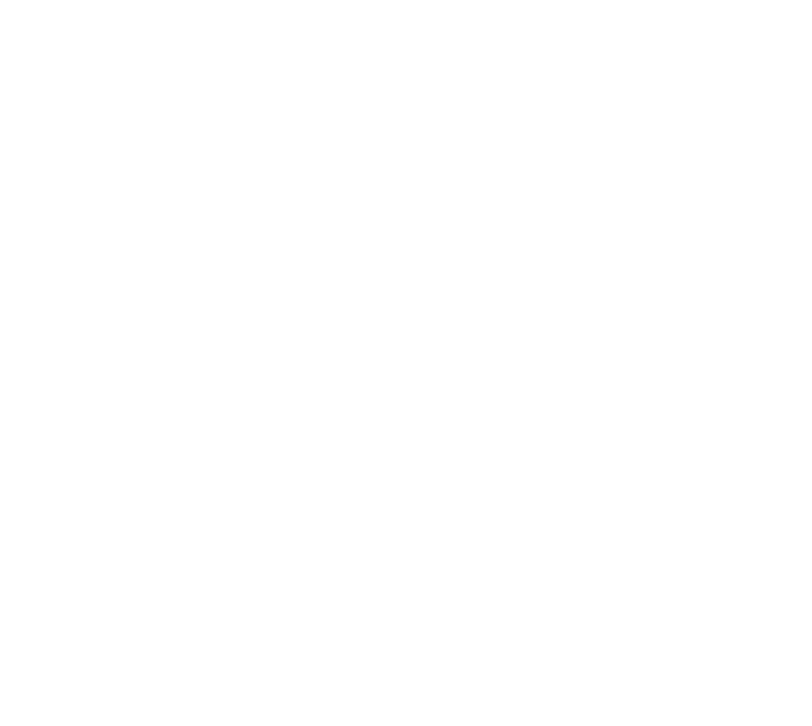
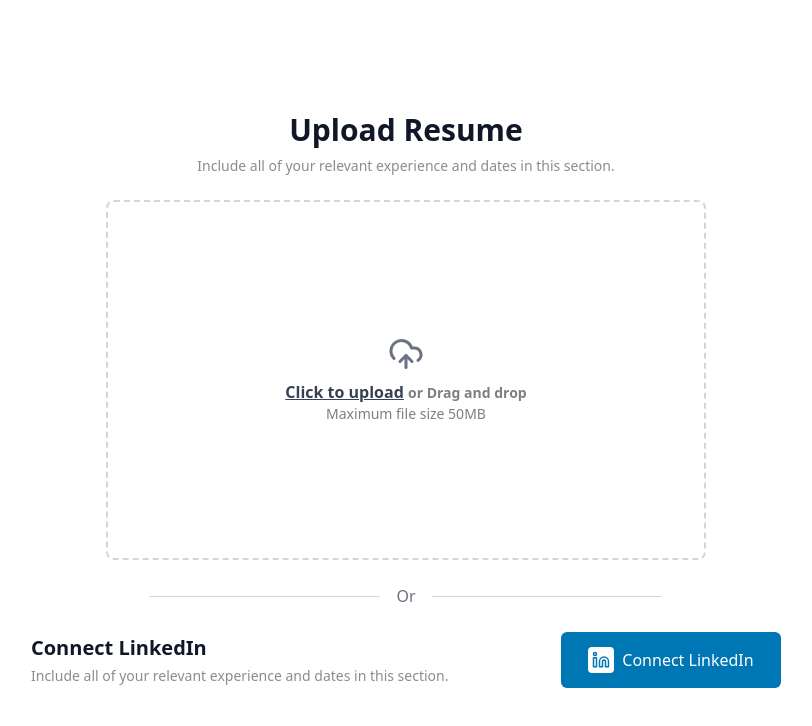
Before and after one commit to shivamsharmxa/Mesdo-frontend, a React (Vite) app: page /onBoarding/resume in a window 1280 px wide. Before the commit this address had no page. Shown: the top 726 px of the page, without its empty margins (234-1046 px from the left). Built offline with nearby package versions, Linux system fonts and the light colour scheme.

Commit message:
UploadResume page is added

```diff
--- /dev/null
+++ b/src/pages/onboarding/UploadResume.jsx
@@ -0,0 +1,79 @@
+import { useState } from "react";
+import { CloudUpload, Linkedin } from "lucide-react";
+
+const UploadResume = () => {
+  const [file, setFile] = useState(null);
+
+  const handleFileUpload = (event) => {
+    const uploadedFile = event.target.files[0];
+    setFile(uploadedFile);
+  };
+
+  return (
+    <div className="flex flex-col items-center justify-center min-h-screen px-4 font-inter">
+      <h2 className="text-3xl font-bold text-gray-900">Upload Resume</h2>
+      <p className="text-sm font-Inter mt-2 text-[#8C8C8C] ">
+        Include all of your relevant experience and dates in this section.
+      </p>
+
+      {/* Drag and Drop Upload Section */}
+      <label
+        htmlFor="resumeUpload"
+        className="mt-6 w-[600px] h-90 border-2 border-dashed border-gray-300 rounded-lg flex flex-col items-center justify-center cursor-pointer hover:border-gray-500 transition "
+      >
+        <CloudUpload size={36} className="text-gray-500 mb-2" />
+        {file ? (
+          <p className="text-base text-gray-700">{file.name}</p>
+        ) : (
+          <>
+            <p className="text-base font-semibold text-gray-700">
+              <span className="underline">Click to upload</span>{" "}
+              <span className="text-sm text-black/50">or Drag and drop</span>
+            </p>
+            <p className="text-sm text-black/50 ">Maximum file size 50MB</p>
+          </>
+        )}
+      </label>
+      <input
+        id="resumeUpload"
+        type="file"
+        accept=".pdf,.doc,.docx"
+        className="hidden"
+        onChange={handleFileUpload}
+      />
+
+      {/* Divider with "Or" */}
+      <div className="flex items-center w-full max-w-lg my-6">
+        <div className="flex-grow border-t border-gray-300"></div>
+        <span className="mx-4 text-gray-500">Or</span>
+        <div className="flex-grow border-t border-gray-300"></div>
+      </div>
+
+      {/* Connect LinkedIn Section */}
+      <div className="w-[750px] flex items-center justify-between">
+        <div className="w-[500px]">
+          <h3 className="text-xl font-semibold text-gray-900">
+            Connect LinkedIn
+          </h3>
+          <p className="text-sm text-[#8C8C8C] mt-1">
+            Include all of your relevant experience and dates in this section.
+          </p>
+        </div>
+        <button
+          className="flex items-center justify-center bg-[#0077B5] text-white
+  rounded-[6px] px-[16px] py-[12px] gap-[8px] w-[220px] h-[56px]
+  hover:bg-[#005582] transition whitespace-nowrap"
+        >
+          <span className="bg-white rounded-sm p-[4px] flex items-center justify-center">
+            <Linkedin size={18} className="text-[#0077B5]" />
+          </span>
+          <span className="font-inter font-normal text-[16px] leading-[24px]">
+            Connect LinkedIn
+          </span>
+        </button>
+      </div>
+    </div>
+  );
+};
+
+export default UploadResume;
--- a/src/routes/routes.jsx
+++ b/src/routes/routes.jsx
@@ -4,6 +4,7 @@
 import UserDashboard from "../pages/UserSide/UserSide";
 import CreateJob from "../pages/CreateJob/CreateJob";
 import { ApplicantDetails } from "../components/JobCard/ApplicantDetails";
+import UploadResume from "../pages/onboarding/UploadResume";
 
 const AppRoutes = () => {
   return (
@@ -13,6 +14,7 @@
       <Route path="/usermode" element={<UserDashboard />} />
       <Route path="/create" element={<CreateJob />} />
       <Route path="/applicant/:id" element={<ApplicantDetails />} />
+      <Route path="/onBoarding/resume" element={<UploadResume />} />
     </Routes>
   );
 };
```
